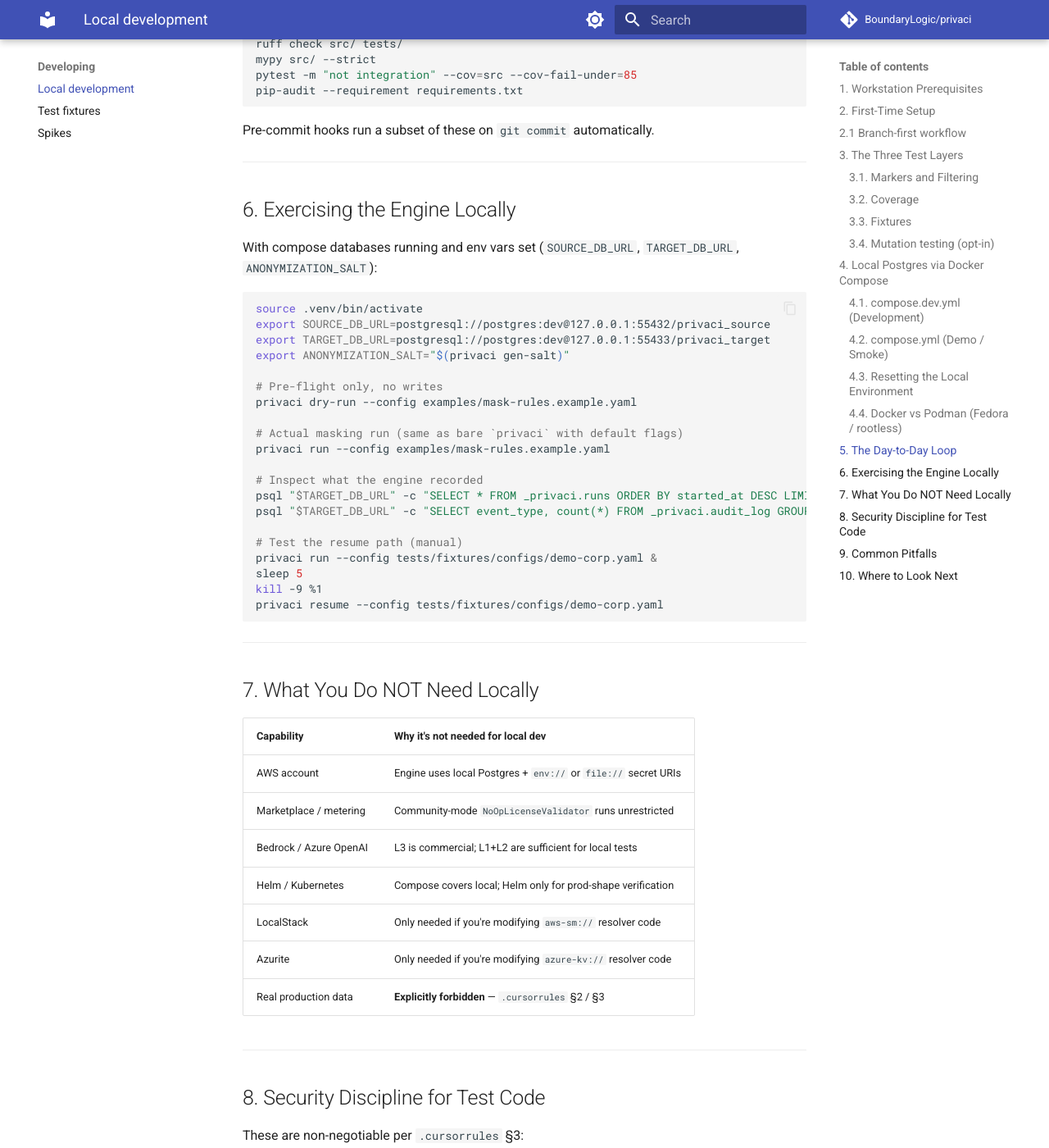
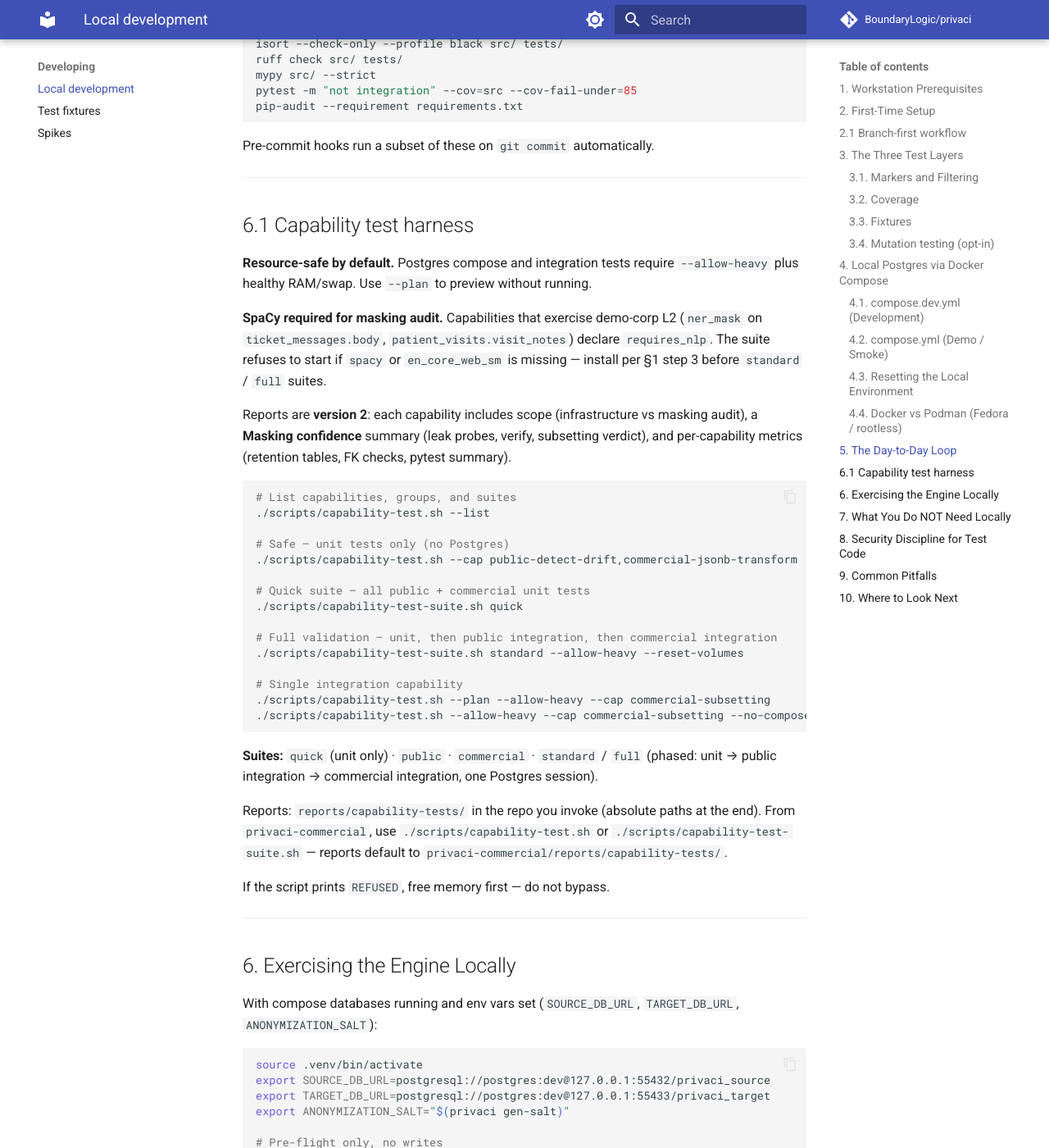
Before and after one commit to BoundaryLogic/privaci, an MkDocs documentation site: the page built from docs/local-development.md, in a window 1280 px wide and 1400 px high, scrolled down 7611 px. Shown: the whole window at 82% size. Built offline with MkDocs 1.6.1 and Material for MkDocs 9.7.7, drawn with Linux system fonts in a browser that asks for light colours; comment, search, counter and statistics services are not loaded; some of the changed text lies outside the part shown.

Commit message:
docs: document capability harness, NLP setup, and batch validation
Update quickstart for the nlp extra, §6.1 masking confidence reporting,
and unreleased changelog entries for stream fixes and the test harness.

````diff
--- a/docs/local-development.md
+++ b/docs/local-development.md
@@ -45,7 +45,8 @@ python --version            # verify: Python 3.12.x
 
 # 3. Install pinned dev dependencies (lockfile from pip-compile)
 pip install -r requirements-dev.txt
-pip install -e .                          # editable install of the engine
+pip install -e ".[nlp]"
+python -m spacy download en_core_web_sm
 
 # 4. Initialize git (required for pre-commit) and install hooks
 git init
@@ -370,6 +371,50 @@ Pre-commit hooks run a subset of these on `git commit` automatically.
 
 ---
 
+## 6.1 Capability test harness
+
+**Resource-safe by default.** Postgres compose and integration tests require
+`--allow-heavy` plus healthy RAM/swap. Use `--plan` to preview without running.
+
+**SpaCy required for masking audit.** Capabilities that exercise demo-corp L2
+(`ner_mask` on `ticket_messages.body`, `patient_visits.visit_notes`) declare
+`requires_nlp`. The suite refuses to start if `spacy` or `en_core_web_sm` is
+missing — install per §1 step 3 before `standard` / `full` suites.
+
+Reports are **version 2**: each capability includes scope (infrastructure vs
+masking audit), a **Masking confidence** summary (leak probes, verify, subsetting
+verdict), and per-capability metrics (retention tables, FK checks, pytest summary).
+
+```bash
+# List capabilities, groups, and suites
+./scripts/capability-test.sh --list
+
+# Safe — unit tests only (no Postgres)
+./scripts/capability-test.sh --cap public-detect-drift,commercial-jsonb-transform
+
+# Quick suite — all public + commercial unit tests
+./scripts/capability-test-suite.sh quick
+
+# Full validation — unit, then public integration, then commercial integration
+./scripts/capability-test-suite.sh standard --allow-heavy --reset-volumes
+
+# Single integration capability
+./scripts/capability-test.sh --plan --allow-heavy --cap commercial-subsetting
+./scripts/capability-test.sh --allow-heavy --cap commercial-subsetting --no-compose
+```
+
+**Suites:** `quick` (unit only) · `public` · `commercial` · `standard` / `full`
+(phased: unit → public integration → commercial integration, one Postgres session).
+
+Reports: `reports/capability-tests/` in the repo you invoke (absolute paths at
+the end). From `privaci-commercial`, use `./scripts/capability-test.sh` or
+`./scripts/capability-test-suite.sh` — reports default to
+`privaci-commercial/reports/capability-tests/`.
+
+If the script prints `REFUSED`, free memory first — do not bypass.
+
+---
+
 ## 6. Exercising the Engine Locally
 
 With compose databases running and env vars set (`SOURCE_DB_URL`,
````
Also changed, not shown: CHANGELOG.md (+28 -0 lines), docs/README.md (+1 -1 lines).
